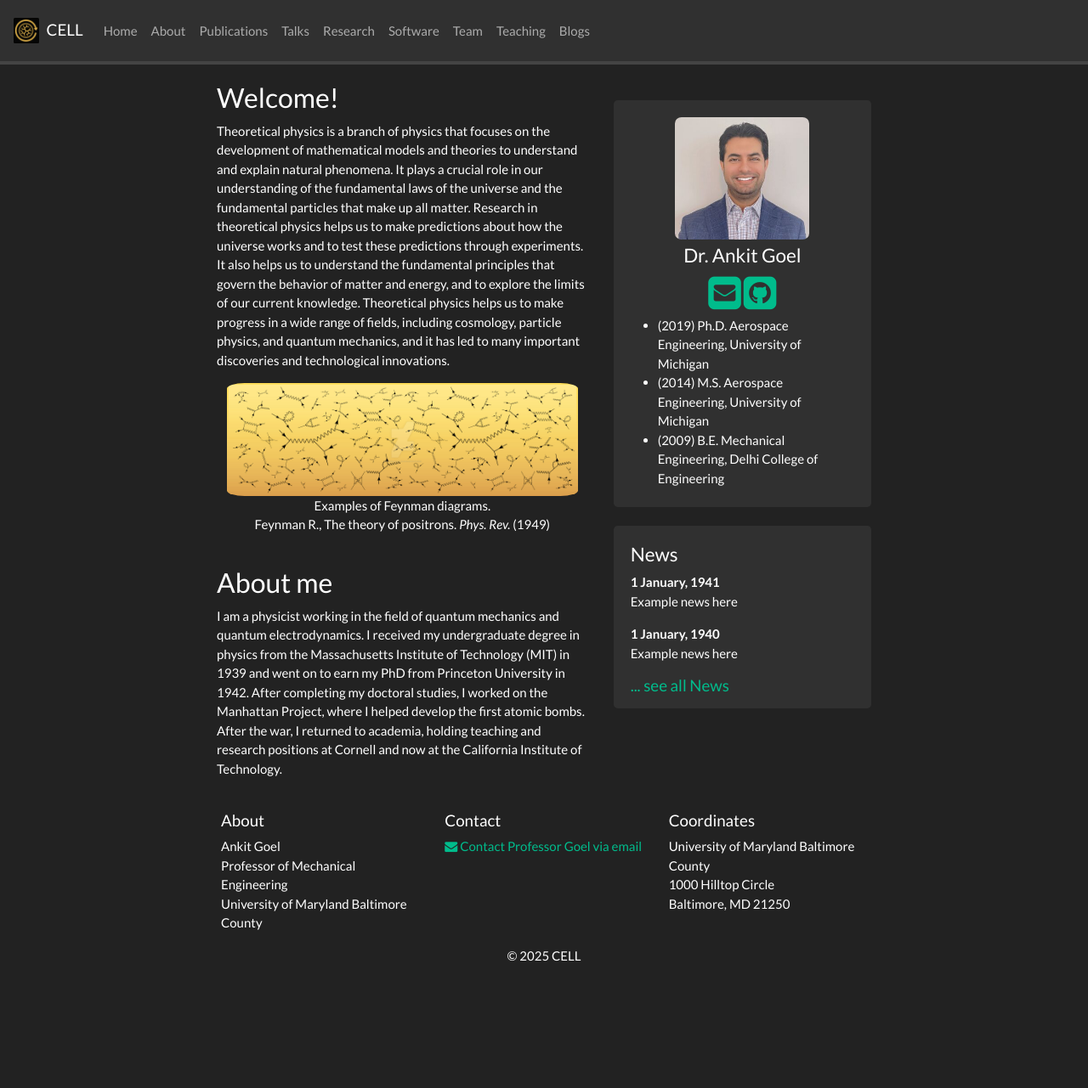
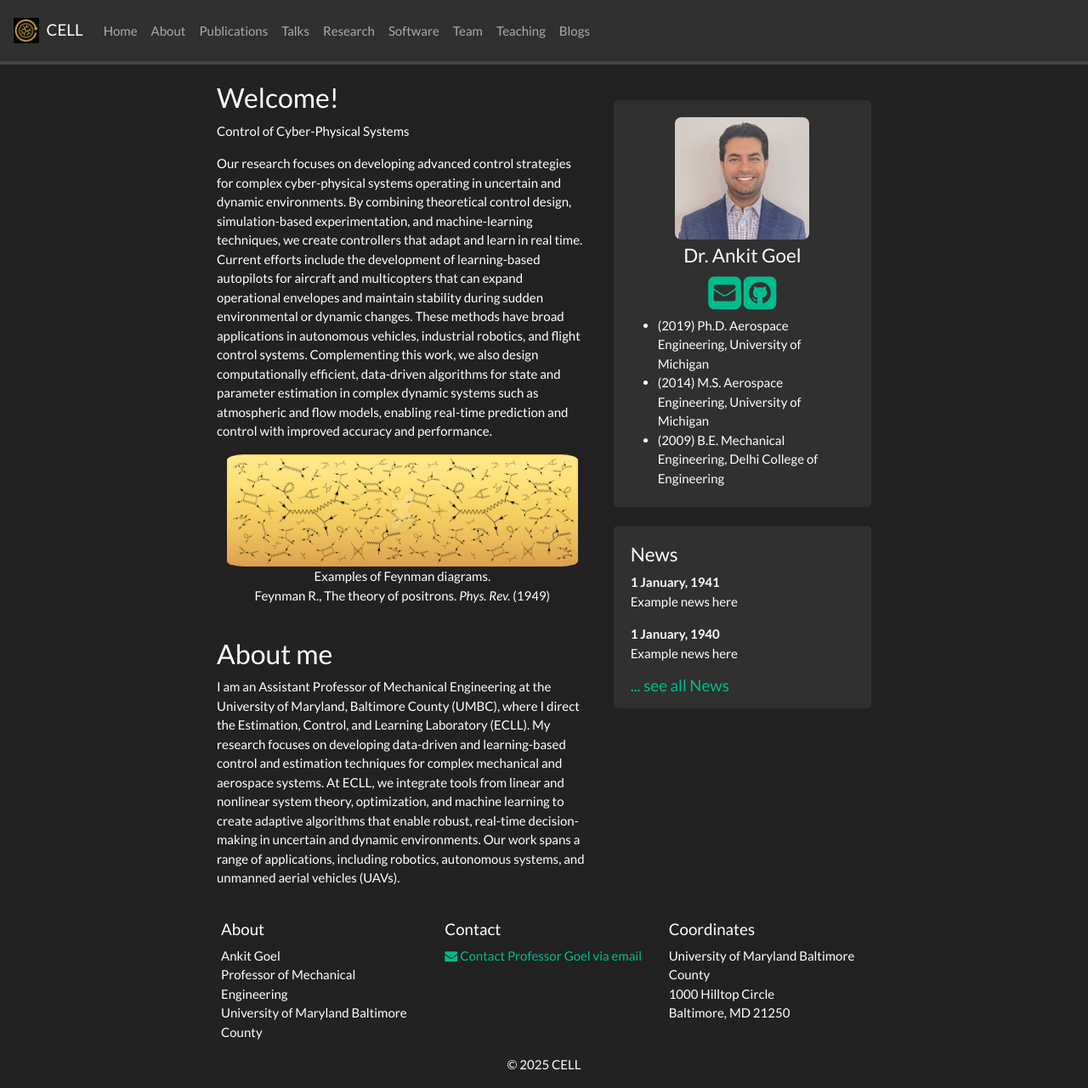
Before and after one commit to estimation-control-learning-laboratory/estimation-control-learning-laboratory.github.io, a Jekyll site: the page built from _pages/home.md, in a window 1280 px wide and 1281 px high. Shown: the whole window at 85% size. Built offline with Jekyll 4.4.1, drawn with Linux system fonts in a browser that asks for light colours; nearby versions of some CDN libraries; a style sheet for code colours, icons or effects is not loaded.

Commit message:
Revise home page content on research and background
Updated the home page to replace theoretical physics content with research focus on cyber-physical systems and personal academic background.

```diff
--- a/_pages/home.md
+++ b/_pages/home.md
@@ -7,11 +7,9 @@ permalink: /
 
 ### Welcome!
 
-Theoretical physics is a branch of physics that focuses on the development of mathematical models and theories to understand and explain natural phenomena.
-It plays a crucial role in our understanding of the fundamental laws of the universe and the fundamental particles that make up all matter.
-Research in theoretical physics helps us to make predictions about how the universe works and to test these predictions through experiments.
-It also helps us to understand the fundamental principles that govern the behavior of matter and energy, and to explore the limits of our current knowledge.
-Theoretical physics helps us to make progress in a wide range of fields, including cosmology, particle physics, and quantum mechanics, and it has led to many important discoveries and technological innovations.
+Control of Cyber-Physical Systems
+
+Our research focuses on developing advanced control strategies for complex cyber-physical systems operating in uncertain and dynamic environments. By combining theoretical control design, simulation-based experimentation, and machine-learning techniques, we create controllers that adapt and learn in real time. Current efforts include the development of learning-based autopilots for aircraft and multicopters that can expand operational envelopes and maintain stability during sudden environmental or dynamic changes. These methods have broad applications in autonomous vehicles, industrial robotics, and flight control systems. Complementing this work, we also design computationally efficient, data-driven algorithms for state and parameter estimation in complex dynamic systems such as atmospheric and flow models, enabling real-time prediction and control with improved accuracy and performance.
 
 <div class="container">
 <div class="row">
@@ -26,7 +24,7 @@ Feynman R., The theory of positrons. <i>Phys. Rev.</i> (1949)
 
 ### About me
 
-I am a physicist working in the field of quantum mechanics and quantum electrodynamics.
-I received my undergraduate degree in physics from the Massachusetts Institute of Technology (MIT) in 1939 and went on to earn my PhD from Princeton University in 1942.
-After completing my doctoral studies, I worked on the Manhattan Project, where I helped develop the first atomic bombs.
-After the war, I returned to academia, holding teaching and research positions at Cornell and now at the California Institute of Technology.
+I am an Assistant Professor of Mechanical Engineering at the University of Maryland, Baltimore County (UMBC), where I direct the Estimation, Control, and Learning Laboratory (ECLL).
+My research focuses on developing data-driven and learning-based control and estimation techniques for complex mechanical and aerospace systems.
+At ECLL, we integrate tools from linear and nonlinear system theory, optimization, and machine learning to create adaptive algorithms that enable robust, real-time decision-making in uncertain and dynamic environments.
+Our work spans a range of applications, including robotics, autonomous systems, and unmanned aerial vehicles (UAVs).
```
